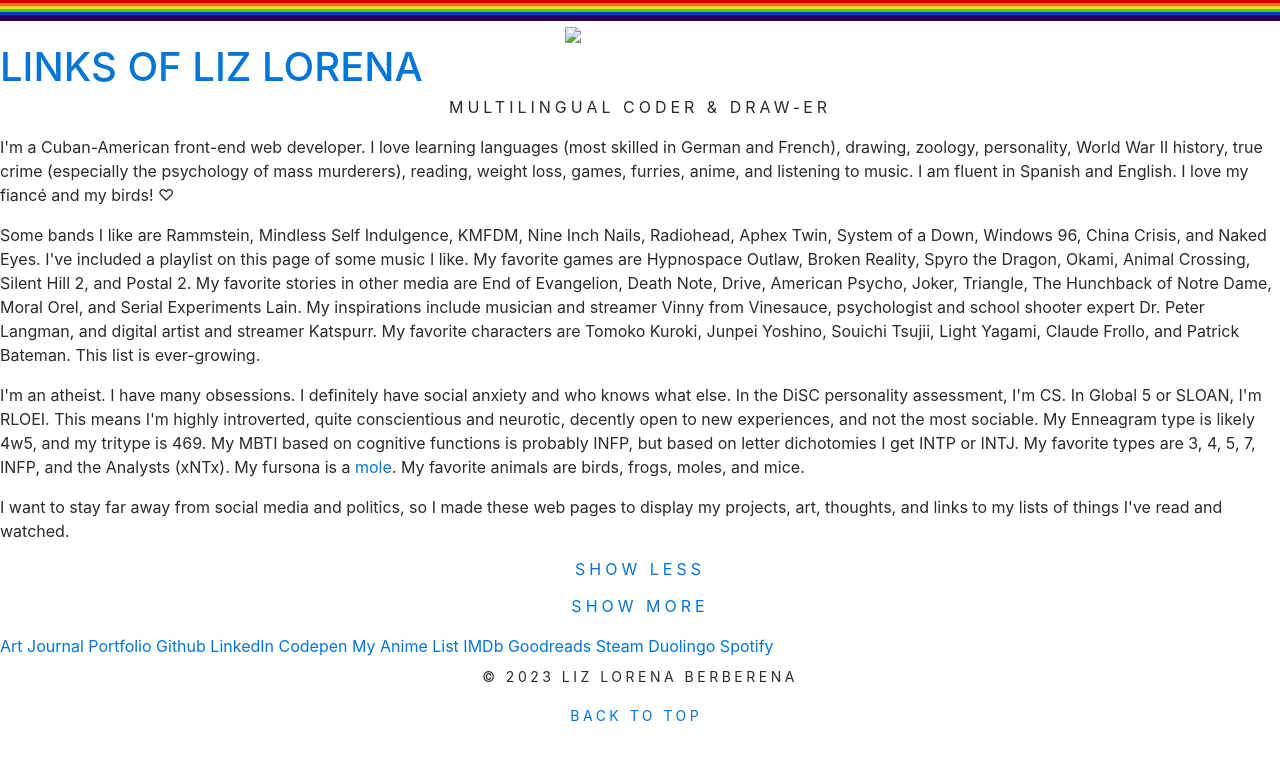
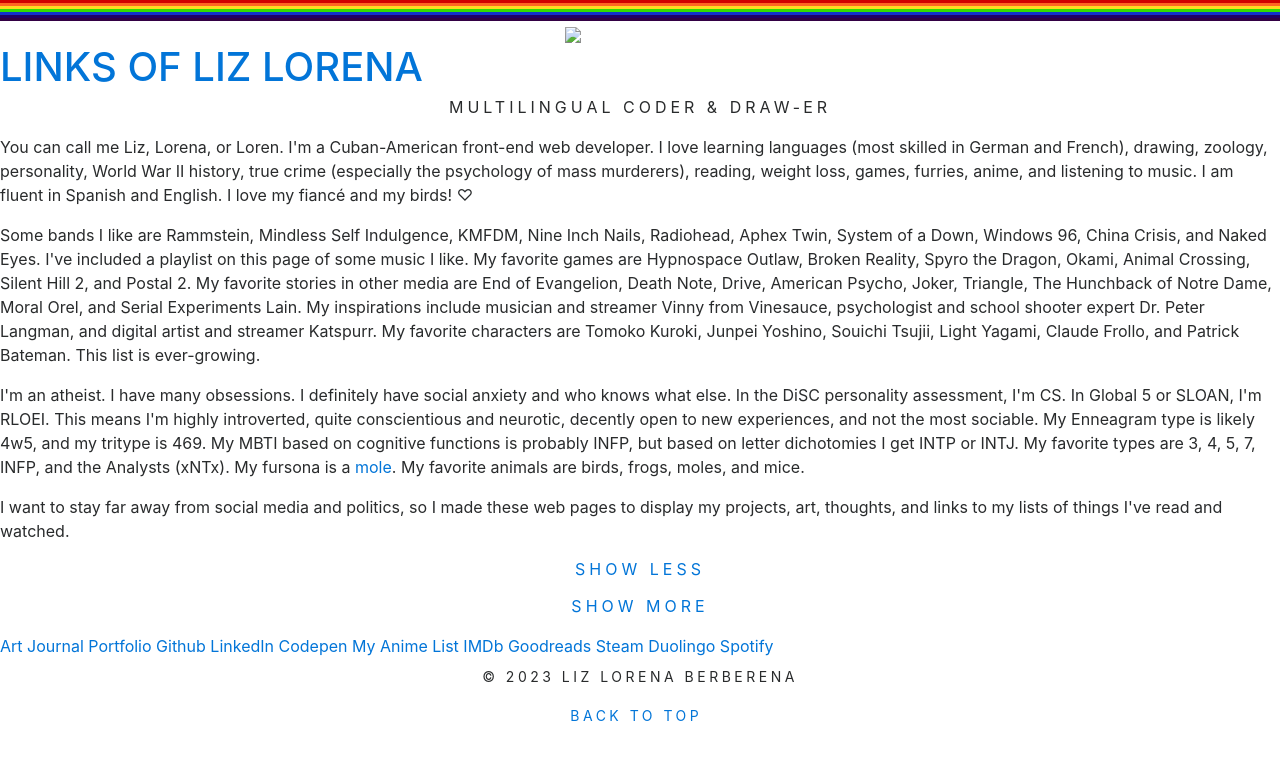
Before and after one commit to lizberberena/old-links, a Jekyll site: the page built from index.html, in a window 1280 px wide. Shown: the top 760 px of the page. Built offline with Jekyll 4.4.1, drawn with Linux system fonts in a browser that asks for light colours; nearby versions of some CDN libraries; the list of posts is cut into pages by our own code.

Commit message:
Update default.html

```diff
--- a/_layouts/default.html
+++ b/_layouts/default.html
@@ -49,7 +49,7 @@ data-config="{'skin':'skins/aquaPink/skin.css','volume':50,'autoplay':false,'shu
 
             <div id="bio" class="hidden">
 
-        <p>I'm a Cuban-American front-end web developer. I love learning languages (most skilled in German and French), drawing, zoology, personality, World War II history, true crime (especially the psychology of mass murderers), reading, weight loss, games, furries, anime, and listening to music. I am fluent in Spanish and English. I love my fiancé and my birds! ♡</p>
+        <p>You can call me Liz, Lorena, or Loren. I'm a Cuban-American front-end web developer. I love learning languages (most skilled in German and French), drawing, zoology, personality, World War II history, true crime (especially the psychology of mass murderers), reading, weight loss, games, furries, anime, and listening to music. I am fluent in Spanish and English. I love my fiancé and my birds! ♡</p>
             <p>Some bands I like are Rammstein, Mindless Self Indulgence, KMFDM, Nine Inch Nails, Radiohead, Aphex Twin, System of a Down, Windows 96, China Crisis, and Naked Eyes. I've included a playlist on this page of some music I like. My favorite games are Hypnospace Outlaw, Broken Reality, Spyro the Dragon, Okami, Animal Crossing, Silent Hill 2, and Postal 2. My favorite stories in other media are End of Evangelion, Death Note, Drive, American Psycho, Joker, Triangle, The Hunchback of Notre Dame, Moral Orel, and Serial Experiments Lain. My inspirations include musician and streamer Vinny from Vinesauce, psychologist and school shooter expert Dr. Peter Langman, and digital artist and streamer Katspurr. My favorite characters are Tomoko Kuroki, Junpei Yoshino, Souichi Tsujii, Light Yagami, Claude Frollo, and Patrick Bateman. This list is ever-growing.</p>
         <p>I'm an atheist. I have many obsessions. I definitely have social anxiety and who knows what else. In the DiSC personality assessment, I'm CS. In Global 5 or SLOAN, I'm RLOEI. This means I'm highly introverted, quite conscientious and neurotic, decently open to new experiences, and not the most sociable. My Enneagram type is likely 4w5, and my tritype is 469. My MBTI based on cognitive functions is probably INFP, but based on letter dichotomies I get INTP or INTJ. My favorite types are 3, 4, 5, 7, INFP, and the Analysts (xNTx). My fursona is a <a href="/art/img/2021-molegirl.jpg" target="_blank">mole</a>. My favorite animals are birds, frogs, moles, and mice.</p>
         <p style="margin-bottom:0rem;">I want to stay far away from social media and politics, so I made these web pages to display my projects, art, thoughts, and links to my lists of things I've read and watched.</p>
```
